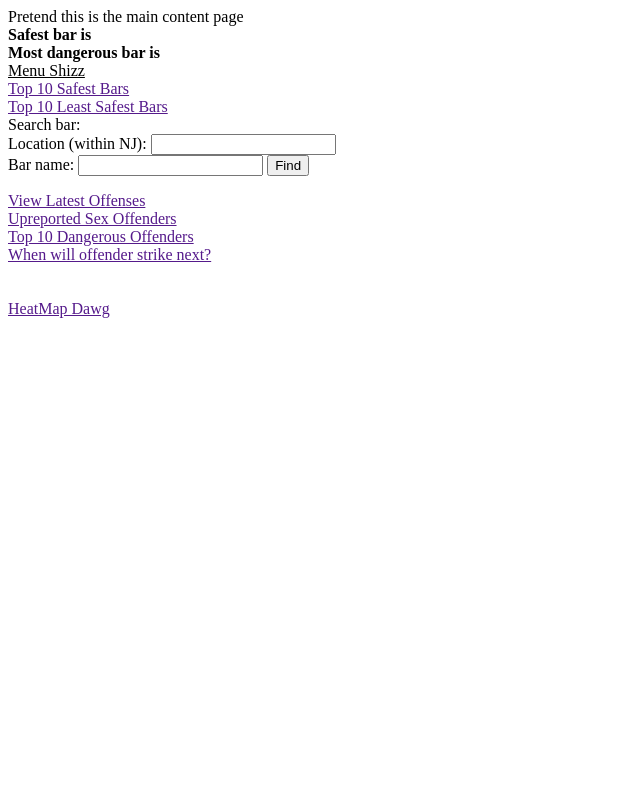
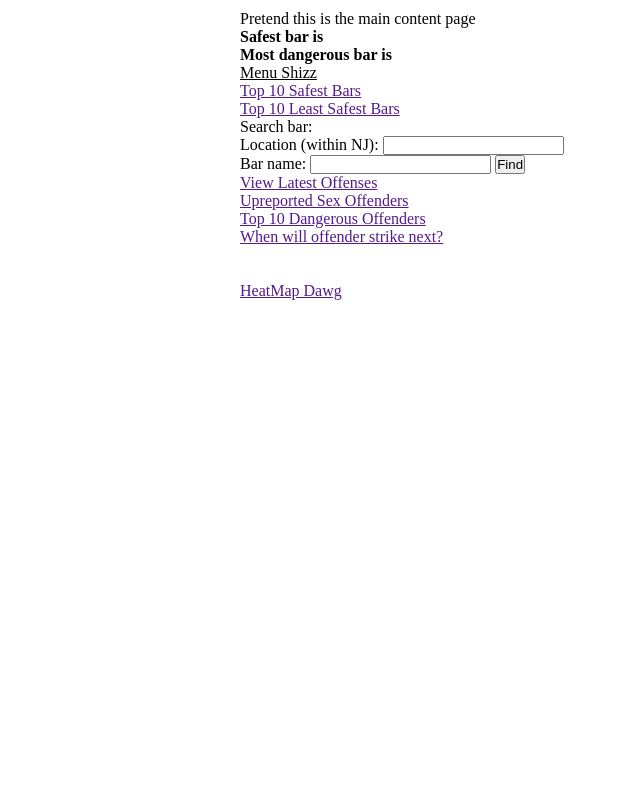
Before and after one commit to ps/Drinkers_Guide, a PHP site: page / in a window 1280 px wide. Shown: the whole page, without its empty margins (0-640 px from the left). Run offline with PHP 8.4, Linux system fonts and the light colour scheme; data that the repository does not hold is empty.

Commit message:
Idk what I changed

```diff
--- a/public_html/index.php
+++ b/public_html/index.php
@@ -31,8 +31,12 @@ ini_set("display_errors",1);
 ?>
 <html>
 <head>
+	<title>Bar Safety</title>
+	<link href="style.css" rel="stylesheet" type="text/css" />
+
 </head>
 <body>
+	<div id="container">
 		<div>Pretend this is the main content page</div>
 		<strong>
 			<?php
@@ -62,6 +66,7 @@ ini_set("display_errors",1);
 			<a href="">HeatMap Dawg</a>
 
 		</div>
+	</div>
 
 </body>
 </html>
--- a/public_html/search.php
+++ b/public_html/search.php
@@ -20,7 +20,7 @@ if(isset($_GET['bname']) && isset($_GET['location'])){
 		}
 		echo "<h2>Search by location</h2>";
 		//search by location
-		$results = file_get_contents("http://maps.googleapis.com/maps/api/geocode/json?sensor=false&address=" . $location);
+		$results = file_get_contents("http://maps.googleapis.com/maps/api/geocode/json?sensor=false&address=" . urlencode($location));
 		$results = json_decode($results, true);
 		$lon = $results["results"][0]["geometry"]["location"]["lng"];
 		$lat = $results["results"][0]["geometry"]["location"]["lat"];
--- /dev/null
+++ b/public_html/style.css
@@ -0,0 +1,8 @@
+*{
+	margin: 0px;
+	padding: 0px;
+}
+#container{
+	width: 800px;
+	margin: 10px auto;
+}
```
Also changed, not shown: 1 other file. Lines whose indentation alone changed are shown as unchanged.
